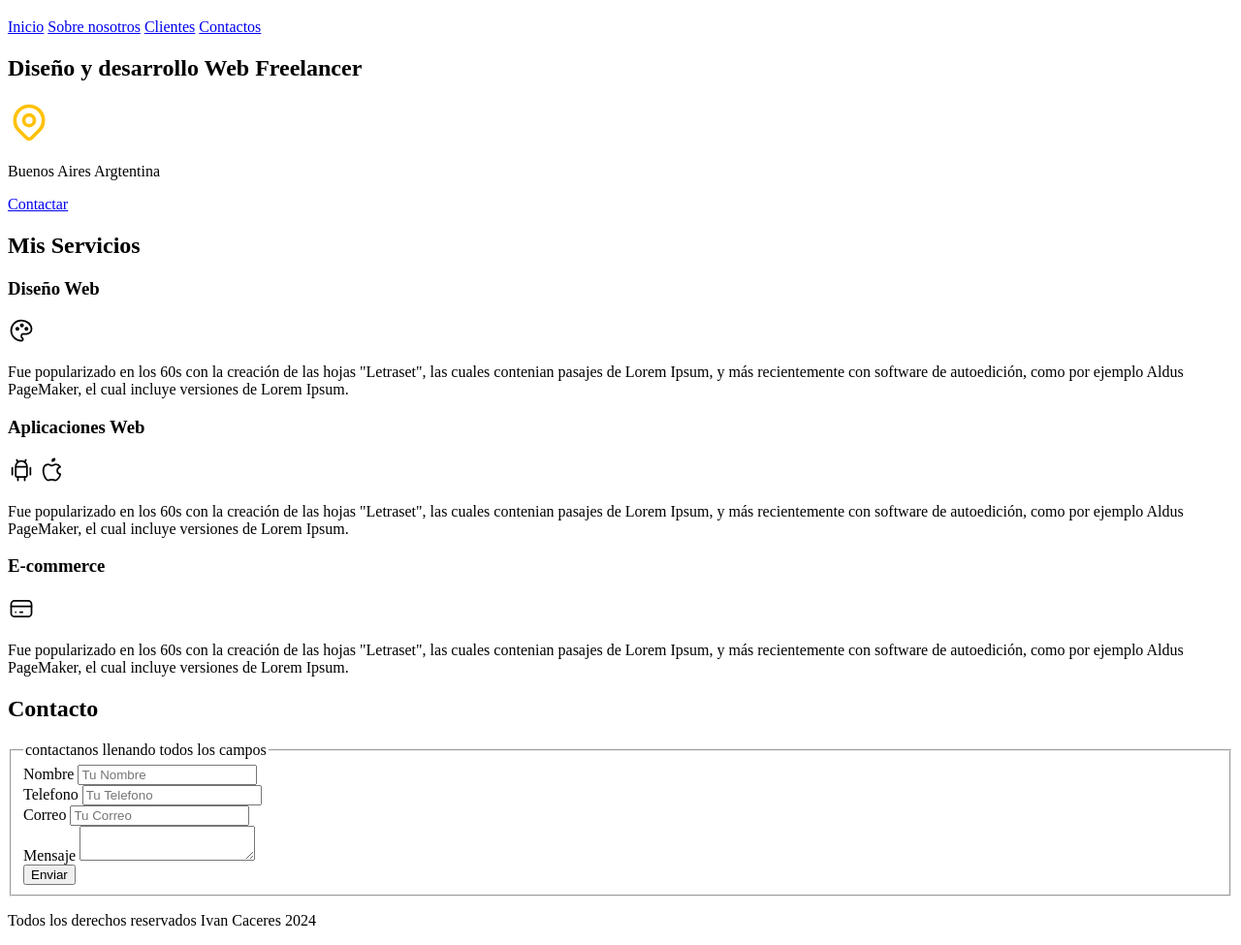
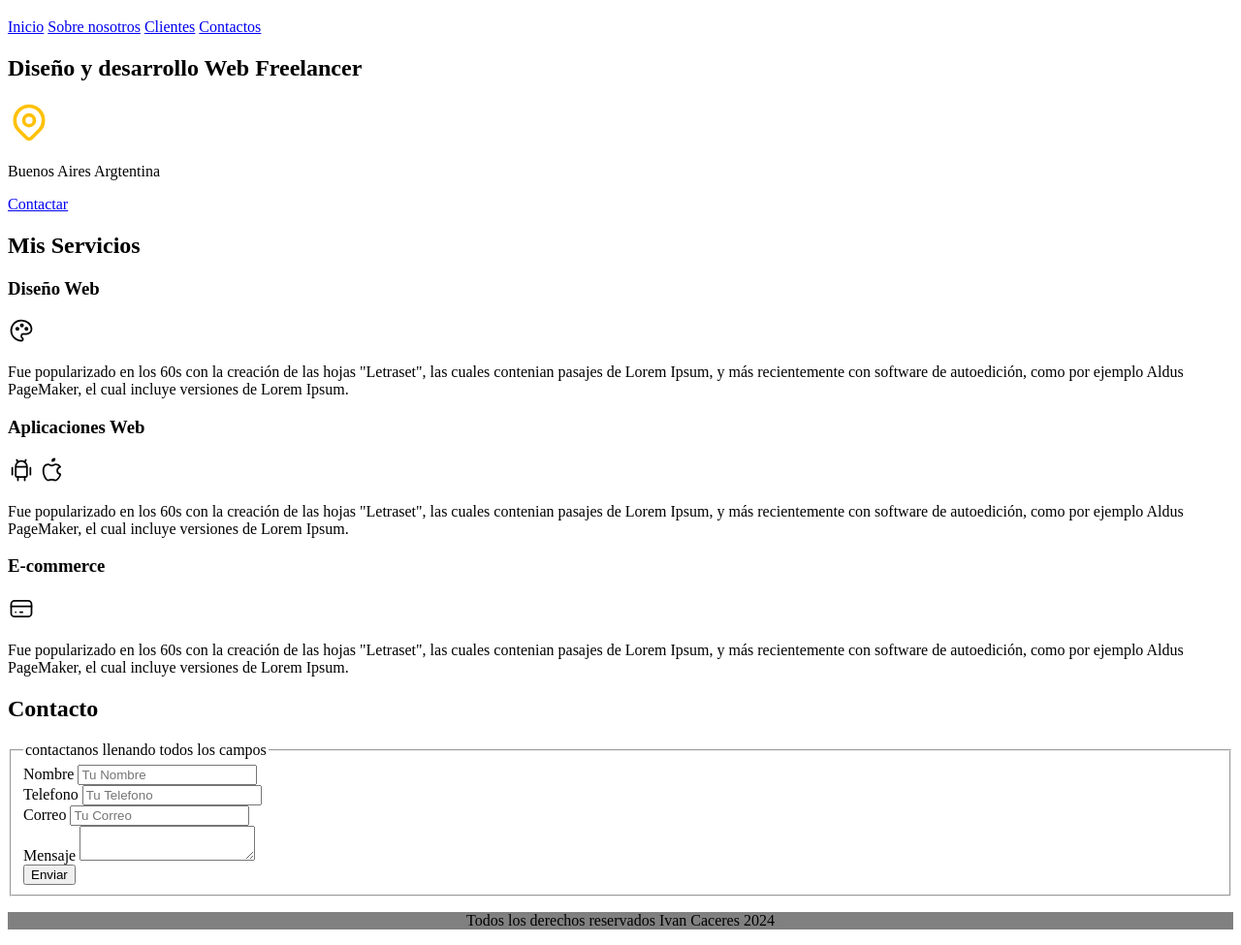
Before and after one commit to caceresivan5/CURSO-REPASO-HTML---CSS-Udemy, a plain HTML site: page index.html in a window 1280 px wide. Shown: the part 61-1036 px from the top of the page at 97% size. Drawn offline with Linux system fonts and the light colour scheme.

Commit message:
creando el css

```diff
--- a/css/styles.css
+++ b/css/styles.css
@@ -13,3 +13,14 @@ h1 {
 span{
     font-size: 1.3rem;
 }
+
+
+
+
+
+
+
+footer {
+    text-align: center;
+    background-color: gray;
+}
```
